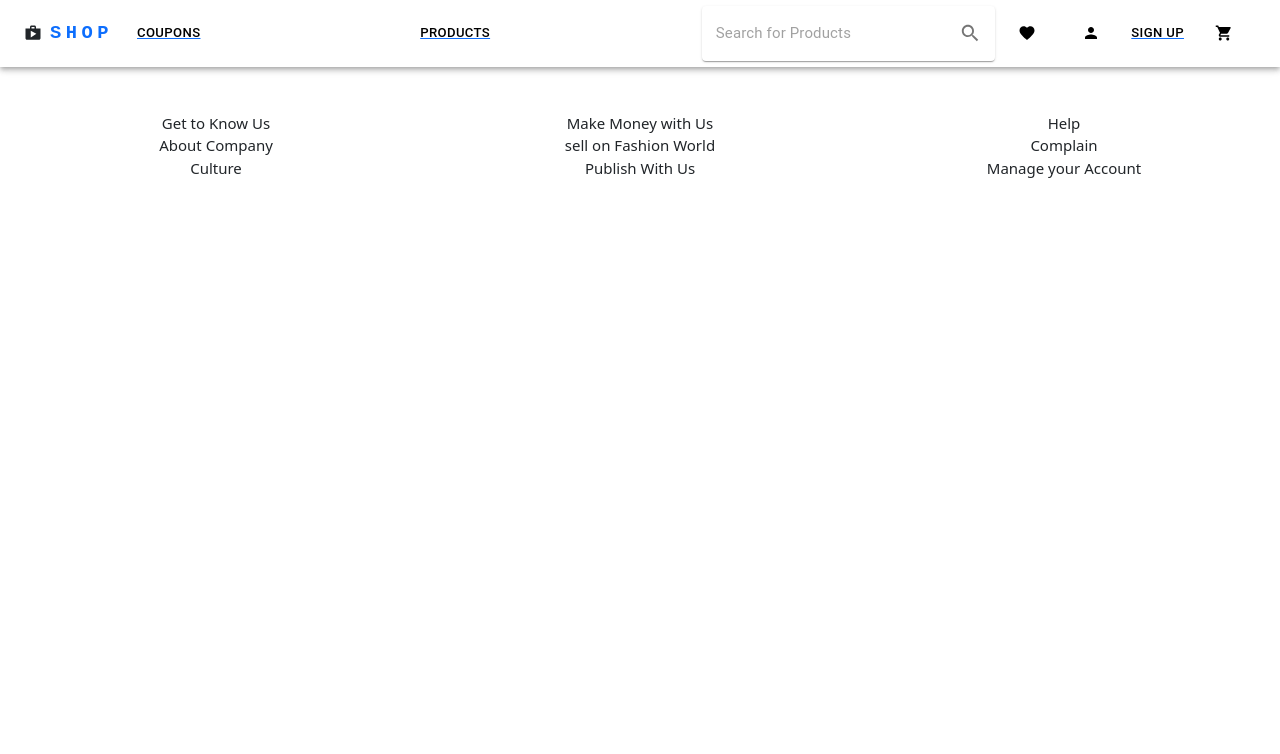
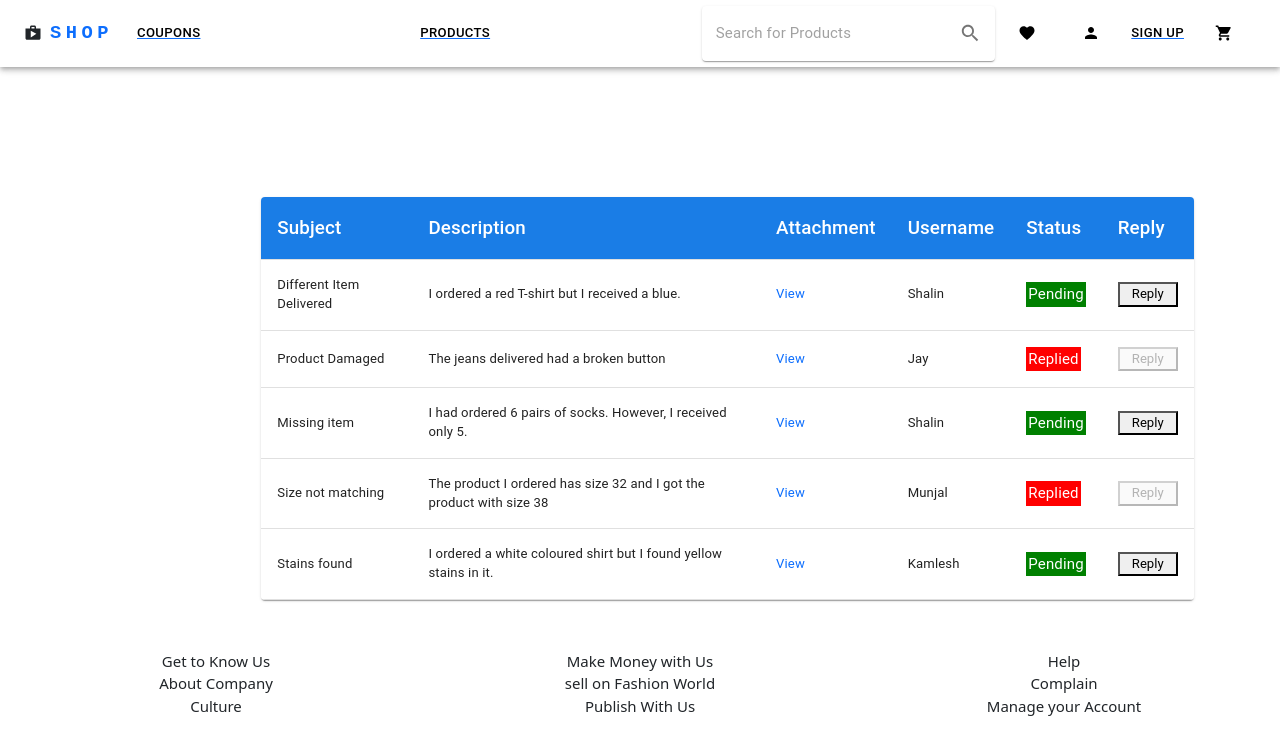
Before and after one commit to ShalinAwadiya/Fashion-for-Everyone, a React (Create React App) app: page /admin/view_complain in a window 1280 px wide. Shown: the top 754 px of the page. Built offline with nearby package versions, Linux system fonts and the light colour scheme.

Commit message:
Admin side View Complain UI done

```diff
--- a/src/App.js
+++ b/src/App.js
@@ -15,6 +15,7 @@ import ComplainForm from "./pages/compain/ComplainForm";
 import EditComplainForm from "./pages/compain/EditComplainForm";
 import ComplainTable from "./pages/compain/ComplainTable";
 import ReplyTable from "./pages/compain/ReplyTable";
+import AllComplainTable from "./pages/compain/AllComplainTable";
 import Cart from "./pages/cart/Cart";
 import Checkout from "./pages/checkout/checkout";
 import Profile from "./pages/profile";
@@ -38,6 +39,7 @@ function App() {
             <Route path="/view_complain" element={<ComplainTable />} />
             <Route path="/edit_complain" element={<EditComplainForm />} />
             <Route path="/replied_complain" element={<ReplyTable />} />
+            <Route path="/admin/view_complain" element={<AllComplainTable />} />
             <Route path="/checkout" element={<Checkout />} />
             <Route path="/cart" element={<Cart />}></Route>
             <Route path="/show_products" element={<ShowProducts />}></Route>
--- /dev/null
+++ b/src/pages/compain/AllComplainTable.js
@@ -0,0 +1,151 @@
+import * as React from "react";
+import {
+  TableContainer,
+  Table,
+  TableBody,
+  TableHead,
+  TableRow,
+  TableCell,
+  Paper,
+  Typography,
+  Grid,
+} from "@mui/material";
+import { makeStyles } from "@mui/styles";
+import admindata from "../../data/admindata.json";
+import { useNavigate } from "react-router-dom";
+import { Box } from "@mui/material";
+
+const useStyles = makeStyles((theme) => ({
+  table: {
+    minWidth: 650,
+  },
+
+  tableContainer: {
+    borderRadius: 15,
+
+    margin: "5px 5px",
+
+    maxWidth: 1000,
+
+    alignContent: "center",
+  },
+
+  tableHeaderCell: {
+    fontWeight: "bold",
+    fontSize: "14.4px",
+    fontFamily: "sans-serif",
+    align: "center",
+
+    backgroundColor: "rgb(26,125,230)",
+
+    color: "white",
+  },
+  tableBody: {
+    borderBottom: "1px solid #dddddd",
+    "&:nth-of-type(odd)": {
+      backgroundColor: "white",
+    },
+    border: "1px",
+  },
+  status: {
+    //fontWeight: "bold",
+    fontSize: "0.90rem",
+    fontFamily: "sans-serif",
+    color: "white",
+    backgroundColor: "grey",
+    borderRadius: 0,
+    padding: "1px 2px",
+    display: "inline-block",
+  },
+}));
+
+export default function AllComplainTable() {
+  const classes = useStyles();
+  const navigate = useNavigate();
+  let complains = admindata;
+  const replyButtonHandler = () => {
+    navigate("/admin/replyComplain");
+  };
+  return (
+    <Box margin="auto" marginTop="125px" marginLeft="175px" display="flex">
+      <TableContainer component={Paper} className={classes.tableContainer}>
+        <Table className={classes.table} aria-label="simple table">
+          <TableHead>
+            <TableRow>
+              <TableCell className={classes.tableHeaderCell}>
+                <Typography color="white" variant="h6">
+                  Subject
+                </Typography>
+              </TableCell>
+              <TableCell className={classes.tableHeaderCell}>
+                <Typography color="white" variant="h6">
+                  Description
+                </Typography>
+              </TableCell>
+              <TableCell className={classes.tableHeaderCell}>
+                <Typography color="white" variant="h6">
+                  Attachment
+                </Typography>
+              </TableCell>
+              <TableCell className={classes.tableHeaderCell}>
+                <Typography color="white" variant="h6">
+                  Username
+                </Typography>
+              </TableCell>
+              <TableCell className={classes.tableHeaderCell}>
+                <Typography color="white" variant="h6">
+                  Status
+                </Typography>
+              </TableCell>
+              <TableCell className={classes.tableHeaderCell}>
+                <Typography color="white" variant="h6">
+                  Reply
+                </Typography>
+              </TableCell>
+            </TableRow>
+          </TableHead>
+          <TableBody>
+            {complains.map((complain) => (
+              <TableRow key={complain.complainId} className={classes.tableBody}>
+                <TableCell>{complain.complainSubject}</TableCell>
+                <TableCell>{complain.complainDescription}</TableCell>
+                <TableCell>
+                  <a href="/" style={{ textDecoration: "none" }}>
+                    View
+                  </a>
+                </TableCell>
+                <TableCell>{complain.complainUsername}</TableCell>
+                <TableCell>
+                  <Typography
+                    className={classes.status}
+                    style={{
+                      backgroundColor:
+                        (complain.complainStatus === "Pending" && "green") ||
+                        (complain.complainStatus === "Replied" && "red"),
+                    }}
+                  >
+                    {complain.complainStatus}
+                  </Typography>
+                </TableCell>
+                <TableCell>
+                  <Grid container>
+                    <Grid item sm={5}>
+                      <button
+                        disabled={complain.complainStatus === "Replied"}
+                        style={{ width: "60px" }}
+                        type="button"
+                        onClick={replyButtonHandler}
+                      >
+                        Reply
+                      </button>
+                    </Grid>
+                  </Grid>
+                </TableCell>
+              </TableRow>
+            ))}
+          </TableBody>
+        </Table>
+      </TableContainer>
+    </Box>
+  );
+}
```
